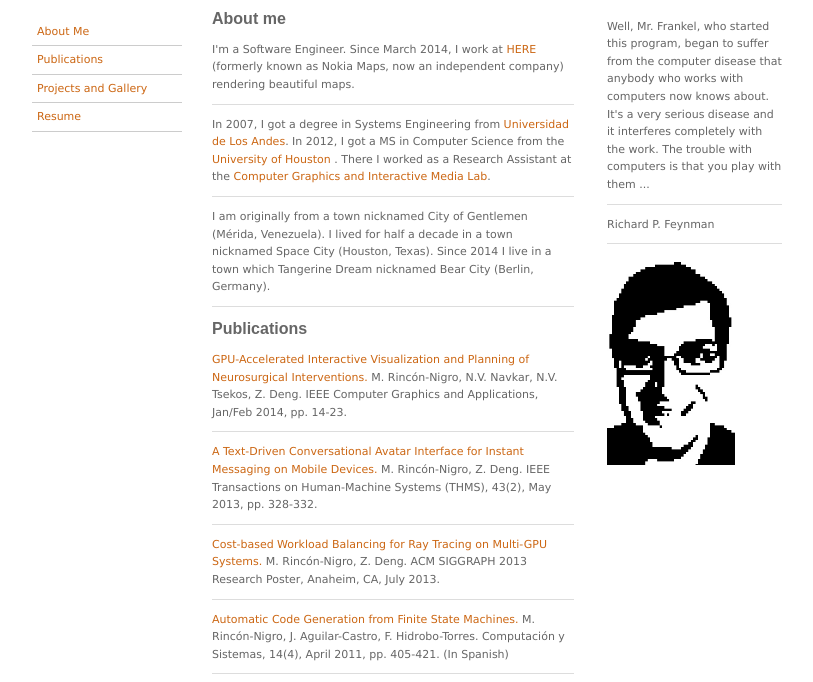
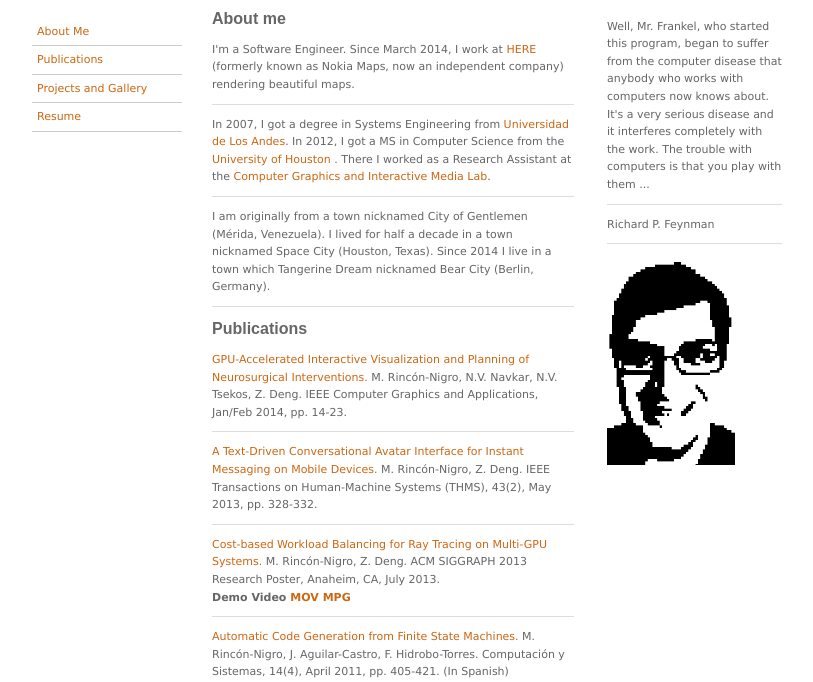
Before and after one commit to Pikecillo/pikecillo.github.io, a plain HTML site: page index.html in a window 1280 px wide. Shown: the part 103-785 px from the top of the page, without its empty margins (233-1046 px from the left). Drawn offline with Linux system fonts and the light colour scheme.

Commit message:
Conversational avatar demo video

```diff
--- a/index.html
+++ b/index.html
@@ -70,7 +70,12 @@
 	   <p>
 	     <a href="http://graphics.cs.uh.edu/website/Publications/2013_siggraph_raytracing_poster.pdf">
 	     Cost-based Workload Balancing for Ray Tracing on Multi-GPU Systems. </a>
-	   M. Rinc&oacute;n-Nigro, Z. Deng. ACM SIGGRAPH 2013 Research Poster, Anaheim, CA, July 2013.</p>
+	   M. Rinc&oacute;n-Nigro, Z. Deng. ACM SIGGRAPH 2013 Research Poster, Anaheim, CA, July 2013.
+	     <br/>
+	     <b> Demo Video
+		<a href="videos/mobile_avatar_THMS.mov">MOV</a>
+ 		<a href="videos/mobile_avatar_THMS.mpg">MPG</a></b>
+	   </p>
 	   <p>
 	     <a href="http://www.scielo.org.mx/pdf/cys/v14n4/v14n4a7.pdf">
 	     Automatic Code Generation from Finite State Machines. </a>
```
Also changed, not shown: 2 other files.
